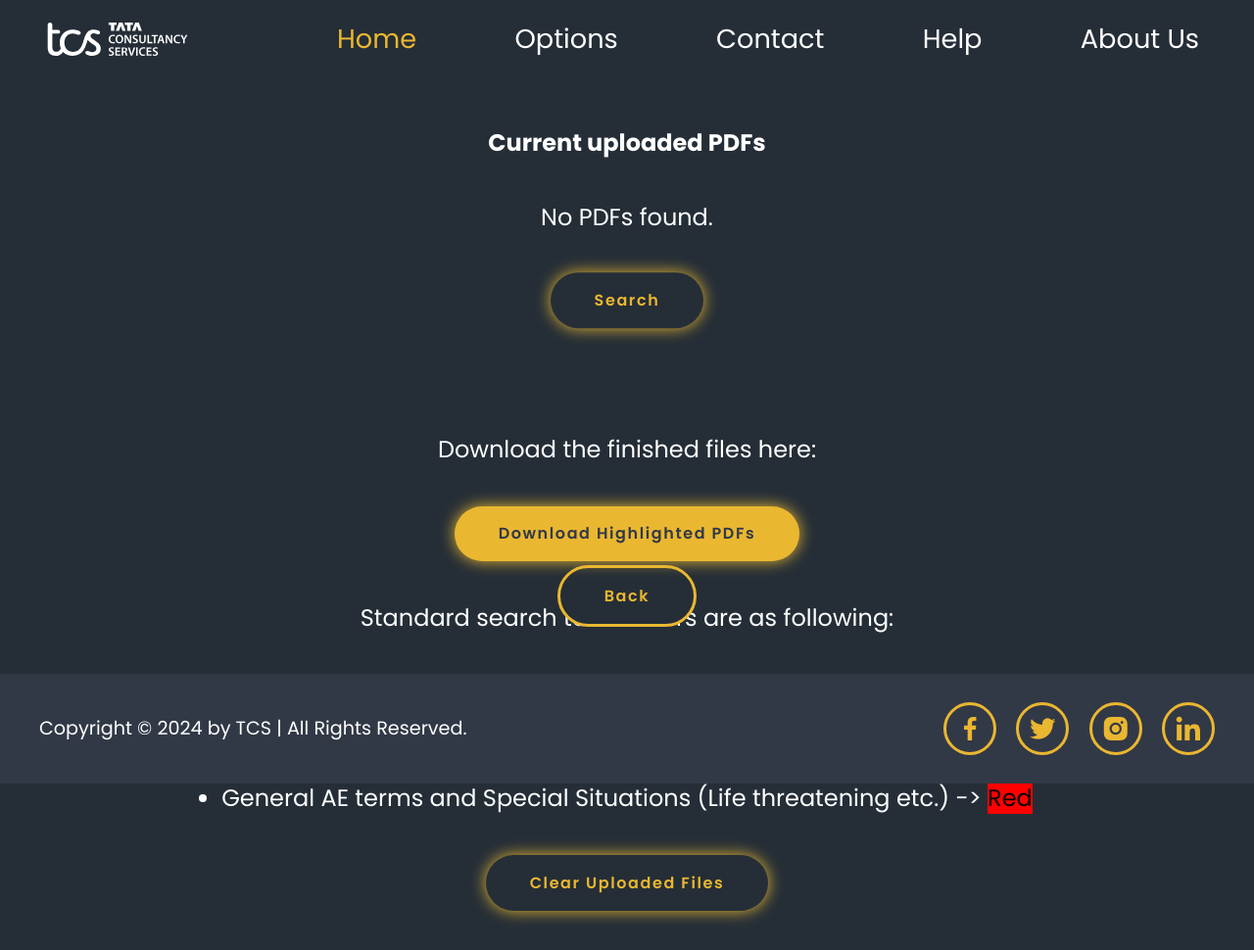
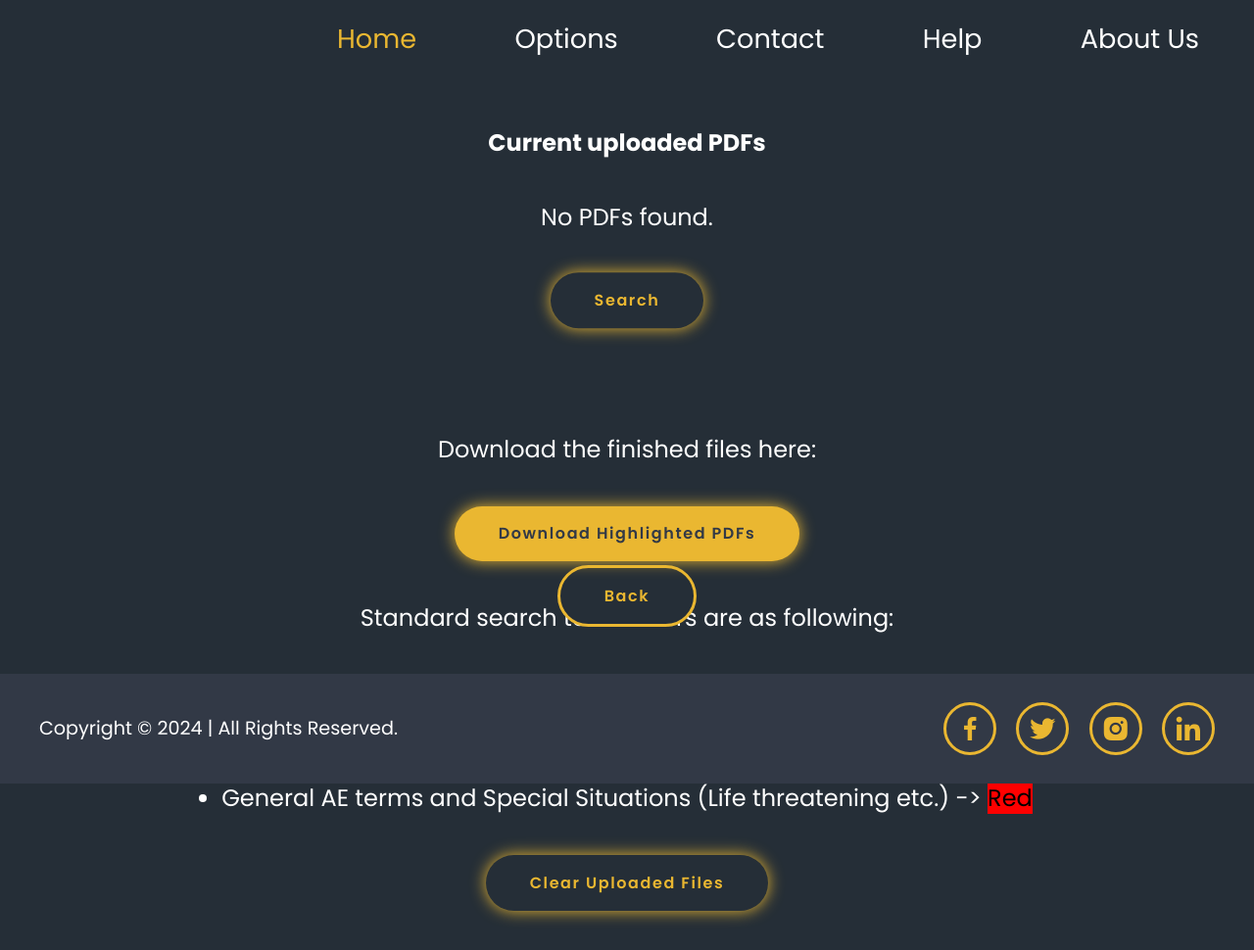
Before and after one commit to manjushaage/lit-tool, a Flask app: page /standard_search in a window 1280 px wide. Shown: the whole page at 98% size. Run offline with Flask 3, Linux system fonts and the light colour scheme.

Commit message:
Update standard_search.html
removed tcs

```diff
--- a/templates/standard_search.html
+++ b/templates/standard_search.html
@@ -18,7 +18,7 @@
     <!-- HEADER -->
     <header class="header">
         <div class="logo">
-            <img id="header_logo" src="/static/images/TCS-logo-white.svg" alt="TCS Logo">
+<!--             <img id="header_logo" src="/static/images/TCS-logo-white.svg" alt="TCS Logo"> -->
         </div>
         <nav class="navbar">
             <a href="/" id="home-link" class="active">Home</a>
@@ -93,7 +93,7 @@
 
     <!-- Footer -->
     <footer class="footer">
-        <p>Copyright &copy; 2024 by TCS | All Rights Reserved.</p>
+        <p>Copyright &copy; 2024 | All Rights Reserved.</p>
         <div class="social-media">
             <a href="https://www.facebook.com/TataConsultancyServices/"><i class='bx bxl-facebook'></i></a>
             <a href="https://www.facebook.com/TataConsultancyServices/"><i class='bx bxl-twitter'></i></a>
```
